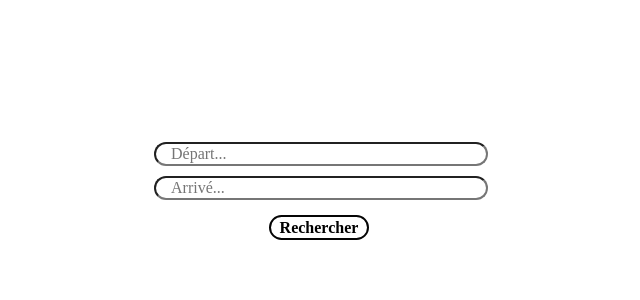
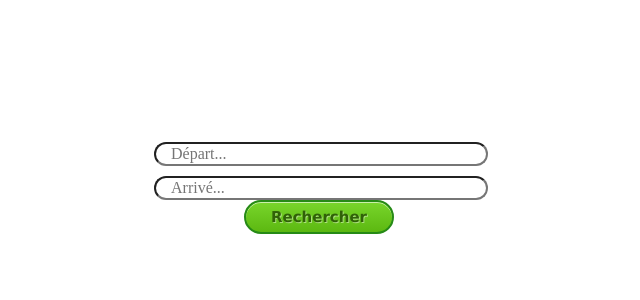
Before and after one commit to DrJaxx/Eco-Impact, a PHP site: page / in a window 1280 px wide. Shown: the part 218-518 px from the top of the page, without its empty margins (311-951 px from the left). Run offline with PHP 8.4, Linux system fonts and the light colour scheme; some libraries are stand-ins or nearby versions; some web fonts are replaced.

Commit message:
changement style bouton

```diff
--- a/css/style.css
+++ b/css/style.css
@@ -43,31 +43,34 @@ body{
 	z-index: 200;
 }
 
-.but_rechercher{
-	width: 100px;
-	height:25px;
-	margin-top: 15px;
-	line-height: 18px;
-	color: white;
-	font-weight: bold;
-	font-size: 1em;
-	background-color: white;
-	border: 2px solid #050505;
-	-webkit-border-radius: 15px;
-	-moz-border-radius: 15px;
-	border-radius: 15px;
-	-webkit-transition: border 0.2s, background-color 0.2s;
-	-moz-transition: border 0.2s, background-color 0.2s;
-	-o-transition: border 0.2s, background-color 0.2s;
-	-ms-transition: border 0.2s, background-color 0.2s;
-	transition: border 0.2s, background-color 0.2s;
-	cursor: pointer;
-	color: black;
-}
-
-.but_rechercher:hover{
-	background-color: #333;
-	border: 3px solid #ccc;
+.but_rechercher {
+ -moz-box-shadow:inset 0px 1px 0px 0px #caefab;
+ -webkit-box-shadow:inset 0px 1px 0px 0px #caefab;
+ box-shadow:inset 0px 1px 0px 0px #caefab;
+ background:-webkit-gradient( linear, left top, left bottom, color-stop(0.05, #77d42a), color-stop(1, #5cb811) );
+ background:-moz-linear-gradient( center top, #77d42a 5%, #5cb811 100% );
+ filter:progid:DXImageTransform.Microsoft.gradient(startColorstr='#77d42a', endColorstr='#5cb811');
+ background-color:#77d42a;
+ -moz-border-radius:20px;
+ -webkit-border-radius:20px;
+ border-radius:20px;
+ border:2px solid #268a16;
+ display:inline-block;
+ color:#306108;
+ font-family:Verdana;
+ font-size:15px;
+ font-weight:bold;
+ padding:6px 25px;
+ text-decoration:none;
+ text-shadow:1px 1px 0px #aade7c;
+}.but_rechercher:hover {
+ background:-webkit-gradient( linear, left top, left bottom, color-stop(0.05, #5cb811), color-stop(1, #77d42a) );
+ background:-moz-linear-gradient( center top, #5cb811 5%, #77d42a 100% );
+ filter:progid:DXImageTransform.Microsoft.gradient(startColorstr='#5cb811', endColorstr='#77d42a');
+ background-color:#5cb811;
+}.but_rechercher:active {
+ position:relative;
+ top:1px;
 }
 
 
```
